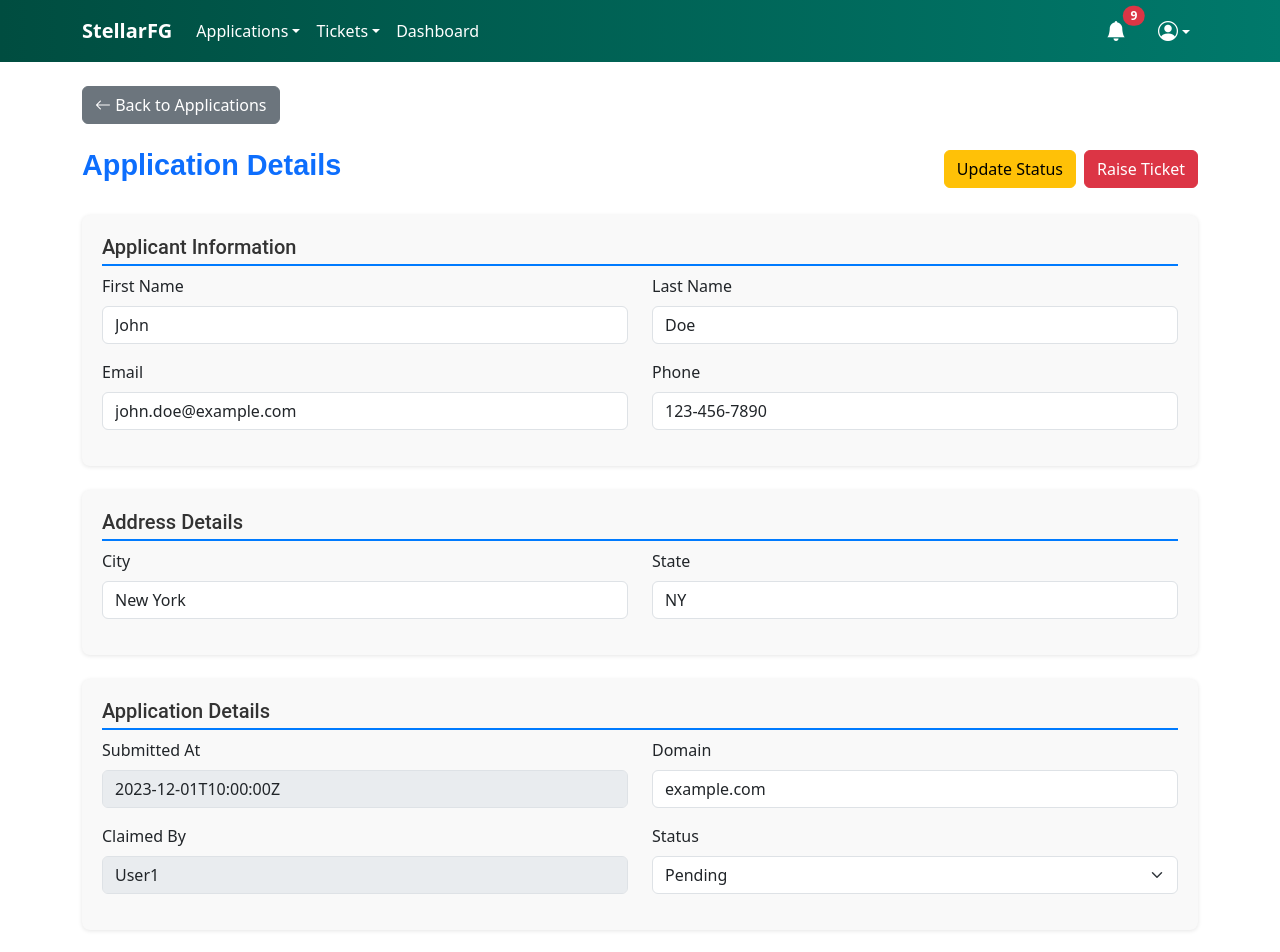
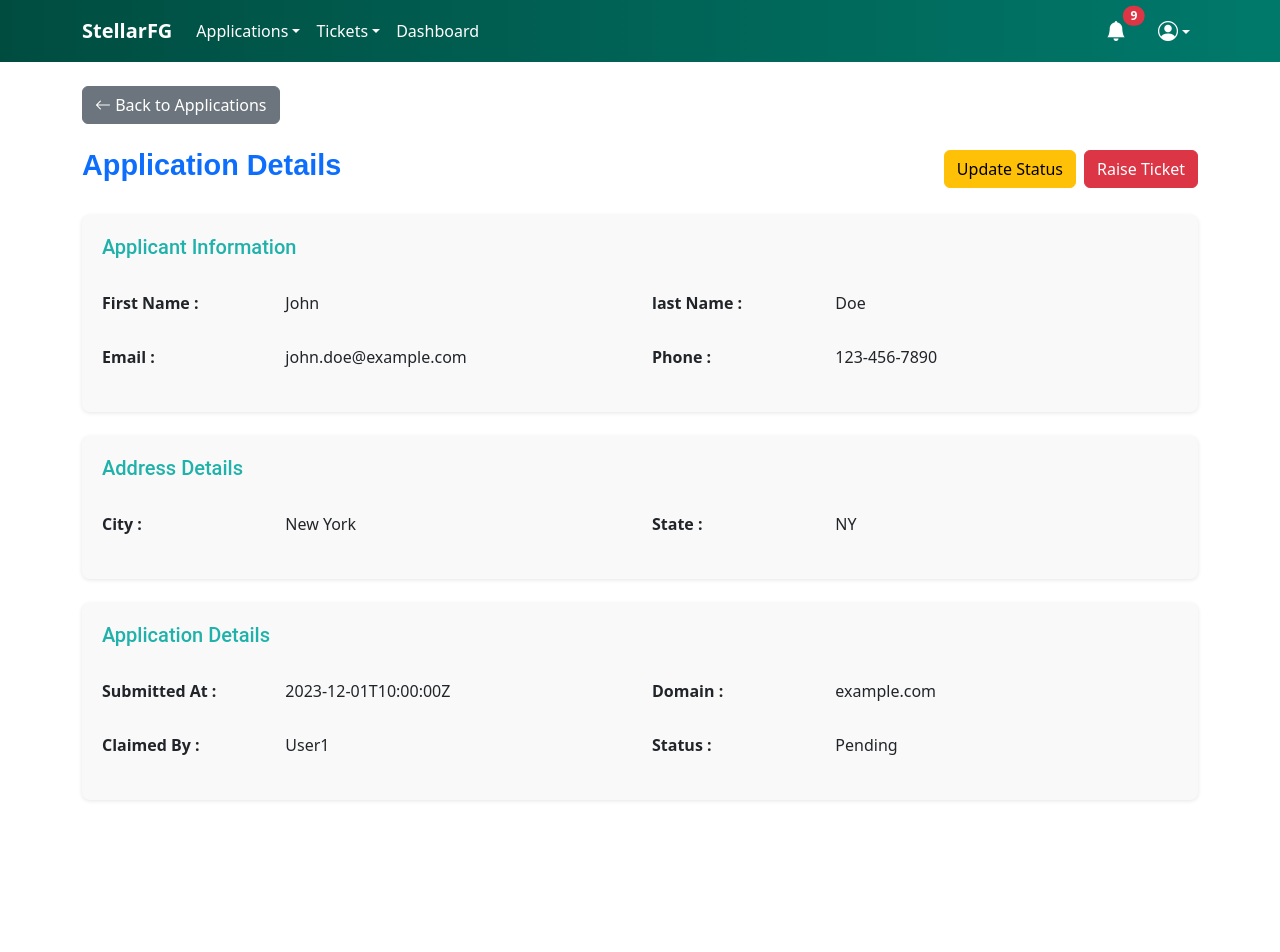
Before and after one commit to StellarfgProject/portal-frontend, a React (Create React App) app: page /applications/view/1 in a window 1280 px wide. Shown: the top 952 px of the page. After the commit the page ends 824 px from the top, so only its background shows below. Built offline with nearby package versions, Linux system fonts and the light colour scheme.

Commit message:
applicationview

```diff
--- a/src/components/ApplicationView.css
+++ b/src/components/ApplicationView.css
@@ -8,8 +8,7 @@
     font-family: "Roboto", sans-serif;
     font-size: 1.25rem;
     font-weight: 500;
-    color: #333;
-    border-bottom: 2px solid #007bff;
+    color: lightseagreen;
     padding-bottom: 5px;
   }
 
--- a/src/components/ApplicationView.js
+++ b/src/components/ApplicationView.js
@@ -2,12 +2,15 @@ import React, { useEffect, useState } from "react";
 import { useParams, useNavigate } from "react-router-dom";
 import applicationService from "../services/applicationService";
 import "./ApplicationView.css"; // Custom CSS for styling
+import FormField from "./FormField";
 
-const ApplicationView = ({ isAdmin }) => {
+const ApplicationView = ({ isAdmin = false }) => {
   const { id } = useParams(); // Get the application ID from the URL
   const navigate = useNavigate();
   const [application, setApplication] = useState(null);
   const [isEditable, setIsEditable] = useState(false);
+
+
 
   useEffect(() => {
     const fetchApplicationDetails = async () => {
@@ -66,86 +69,44 @@ const ApplicationView = ({ isAdmin }) => {
 
       {/* Application Form */}
       <form className="application-form">
+
         {/* Section 1: Applicant Information */}
         <div className="form-section mb-4">
           <h4 className="section-title">Applicant Information</h4>
+
+
             <div className="row">
-            <div className="col-md-6 mb-3">
-              <label className="form-label">First Name</label>
-              <input
-                type="text"
-                className="form-control"
-                value={application.first_name}
-                disabled={!isEditable}
-                onChange={(e) =>
-                  setApplication({ ...application, first_name: e.target.value })
-                }
-              />
+                <div className="col-12 col-md-6">
+                    <FormField name="First Name" value={application.first_name} iseditable={isEditable} onChange={(newValue) => setApplication({ ...application, first_name: newValue })}/>
                 </div>
-            <div className="col-md-6 mb-3">
-              <label className="form-label">Last Name</label>
-              <input
-                type="text"
-                className="form-control"
-                value={application.last_name}
-                disabled={!isEditable}
-                onChange={(e) =>
-                  setApplication({ ...application, last_name: e.target.value })
-                }
-              />
+                <div className="col-12 col-md-6">
+                    <FormField name="last Name" value={application.last_name} iseditable={isEditable}  onChange={(newValue) => setApplication({ ...application, first_name: newValue })} />
                 </div>
             </div>
+
             <div className="row">
-            <div className="col-md-6 mb-3">
-              <label className="form-label">Email</label>
-              <input
-                type="email"
-                className="form-control"
-                value={application.email}
-                disabled={!isEditable}
-                onChange={(e) =>
-                  setApplication({ ...application, email: e.target.value })
-                }
-              />
+                <div className="col-12 col-md-6">
+                    <FormField name="Email" value={application.email} iseditable={isEditable} onChange={(newValue) => setApplication({ ...application, email: newValue })}/>
                 </div>
-            <div className="col-md-6 mb-3">
-              <label className="form-label">Phone</label>
-              <input
-                type="text"
-                className="form-control"
-                value={application.phone_1}
-                disabled={!isEditable}
-                onChange={(e) =>
-                  setApplication({ ...application, phone_1: e.target.value })
-                }
-              />
+                <div className="col-12 col-md-6">
+                    <FormField name="Phone" value={application.phone_1} iseditable={isEditable}  onChange={(newValue) => setApplication({ ...application, phone_1: newValue })} />
                 </div>
             </div>
+
+
+
         </div>
 
         {/* Section 2: Address Details */}
         <div className="form-section mb-4">
           <h4 className="section-title">Address Details</h4>
+
           <div className="row">
-            <div className="col-md-6 mb-3">
-              <label className="form-label">City</label>
-              <input
-                type="text"
-                className="form-control"
-                value={application.city}
-                disabled={!isEditable}
-                onChange={(e) => setApplication({ ...application, city: e.target.value })}
-              />
+                <div className="col-12 col-md-6">
+                    <FormField name="City" value={application.city} iseditable={isEditable} onChange={(newValue) => setApplication({ ...application, city: newValue })}/>
                 </div>
-            <div className="col-md-6 mb-3">
-              <label className="form-label">State</label>
-              <input
-                type="text"
-                className="form-control"
-                value={application.state}
-                disabled={!isEditable}
-                onChange={(e) => setApplication({ ...application, state: e.target.value })}
-              />
+                <div className="col-12 col-md-6">
+                    <FormField name="State" value={application.state} iseditable={isEditable}  onChange={(newValue) => setApplication({ ...application, state: newValue })} />
                 </div>
             </div>
         </div>
@@ -153,49 +114,24 @@ const ApplicationView = ({ isAdmin }) => {
         {/* Section 3: Application Details */}
         <div className="form-section mb-4">
           <h4 className="section-title">Application Details</h4>
+
+
+
             <div className="row">
-            <div className="col-md-6 mb-3">
-              <label className="form-label">Submitted At</label>
-              <input
-                type="text"
-                className="form-control"
-                value={application.ts}
-                disabled
-              />
+                <div className="col-12 col-md-6">
+                    <FormField name="Submitted At" value={application.ts} iseditable={isEditable} onChange={(newValue) => setApplication({ ...application, ts: newValue })}/>
                 </div>
-            <div className="col-md-6 mb-3">
-              <label className="form-label">Domain</label>
-              <input
-                type="text"
-                className="form-control"
-                value={application.domain}
-                disabled={!isEditable}
-                onChange={(e) => setApplication({ ...application, domain: e.target.value })}
-              />
+                <div className="col-12 col-md-6">
+                    <FormField name="Domain" value={application.domain} iseditable={isEditable}  onChange={(newValue) => setApplication({ ...application, domain: newValue })} />
                 </div>
             </div>
+
             <div className="row">
-            <div className="col-md-6 mb-3">
-              <label className="form-label">Claimed By</label>
-              <input
-                type="text"
-                className="form-control"
-                value={application.claimed_by || "Unclaimed"}
-                disabled
-              />
+                <div className="col-12 col-md-6">
+                    <FormField name="Claimed By" value={application.claimed_by} iseditable={isEditable} onChange={(newValue) => setApplication({ ...application, claimed_by: newValue })}/>
                 </div>
-            <div className="col-md-6 mb-3">
-              <label className="form-label">Status</label>
-              <select
-                className="form-select"
-                value={application.status}
-                disabled={!isEditable}
-                onChange={(e) => setApplication({ ...application, status: e.target.value })}
-              >
-                <option value="Pending">Pending</option>
-                <option value="Approved">Approved</option>
-                <option value="Denied">Denied</option>
-              </select>
+                <div className="col-12 col-md-6">
+                    <FormField name="Status" value={application.status} iseditable={isEditable}  onChange={(newValue) => setApplication({ ...application, status: newValue })} />
                 </div>
             </div>
         </div>
--- /dev/null
+++ b/src/components/FormField.css
@@ -0,0 +1,11 @@
+.form-control {
+    min-width: 150px;
+  }
+
+  .btn {
+    padding: 4px 8px;
+  }
+
+  .btn-sm i {
+    font-size: 0.85rem;
+  }
--- /dev/null
+++ b/src/components/FormField.js
@@ -0,0 +1,65 @@
+import React, { useState } from "react";
+import PropTypes from "prop-types";
+import "./FormField.css";
+
+const FormField = ({ name, value, iseditable = false, type = "text", options = [], onChange }) => {
+  const [isEditing, setIsEditing] = useState(false);
+  const [currentValue, setCurrentValue] = useState(value);
+
+  const handleSave = () => {
+    setIsEditing(false); // Exit edit mode
+    if (onChange) onChange(currentValue); // Notify the parent about the updated value
+  };
+
+  const handleEdit = () => {
+    if (iseditable) {
+      setIsEditing(true); // Enter edit mode
+    }
+  };
+
+  return (
+    <div className="row mb-3">
+      {/* Label */}
+      <label className="col-4 col-form-label fw-bold">{name} :</label>
+
+      {/* Content */}
+      <div className="col-8 d-flex align-items-center">
+        {isEditing ? (
+          // Editable view
+          <>
+            <input
+              type={type}
+              className="form-control me-2"
+              value={currentValue}
+              onChange={(e) => setCurrentValue(e.target.value)}
+            />
+            <button type="button" className="btn btn-success btn-sm" onClick={handleSave}>
+              <i className="bi bi-check-circle-fill"></i>
+            </button>
+          </>
+        ) : (
+          // Non-editable view
+          <>
+            <span className="me-2">{currentValue}</span>
+            {iseditable && (
+              <button type="button" className="btn btn-transparent btn-sm" onClick={handleEdit}>
+                <i className="bi bi-pencil-fill"></i>
+              </button>
+            )}
+          </>
+        )}
+      </div>
+    </div>
+  );
+};
+
+FormField.propTypes = {
+  name: PropTypes.string.isRequired,
+  value: PropTypes.oneOfType([PropTypes.string, PropTypes.number]).isRequired,
+  iseditable: PropTypes.bool,
+  type: PropTypes.string,
+  options: PropTypes.arrayOf(PropTypes.string),
+  onChange: PropTypes.func, // Callback function for handling updates
+};
+
+export default FormField;
--- /dev/null
+++ b/src/components/Home.css
@@ -0,0 +1,27 @@
+.section-title {
+    font-family: "Poppins", sans-serif;
+    font-size: 1.5rem;
+    font-weight: 600;
+    margin-bottom: 20px;
+    color: #333;
+  }
+
+  .card {
+    border: none;
+    border-radius: 10px;
+    transition: transform 0.3s, box-shadow 0.3s;
+  }
+
+  .card:hover {
+    transform: translateY(-5px);
+    box-shadow: 0 4px 20px rgba(0, 0, 0, 0.1);
+  }
+
+  .card-title {
+    font-weight: 600;
+    color: #0056b3;
+  }
+
+  .card-text {
+    font-size: 0.9rem;
+  }
--- a/src/pages/HomePage.js
+++ b/src/pages/HomePage.js
@@ -14,7 +14,7 @@ const HomePage = () => {
             <Routes>
                 <Route path="/" element={<Home />}/>
                 <Route path="dashboard" element={<Dashboard />} />
-                <Route path="/applications/view/:id" element={<ApplicationView isAdmin={true} />} />
+                <Route path="/applications/view/:id" element={<ApplicationView isAdmin={false} />} />
 
                 <Route path="applications/*" element={<Applications />} />
             </Routes>
```
Also changed, not shown: src/components/Home.js (+81 -4 lines). Lines whose indentation alone changed are shown as unchanged.
